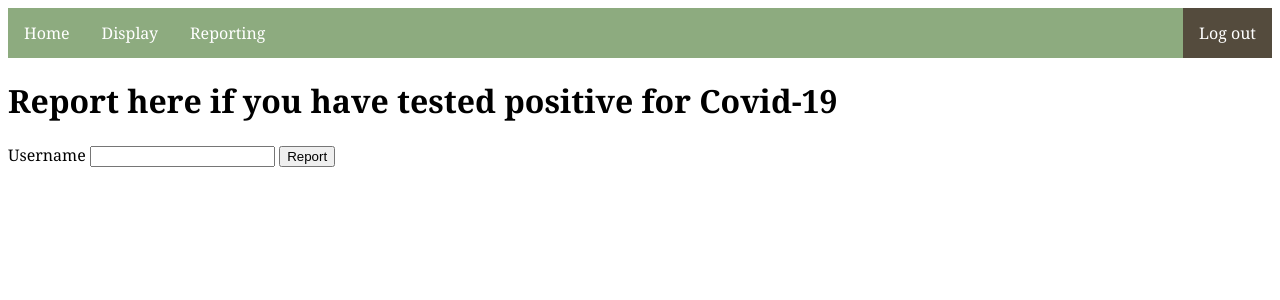
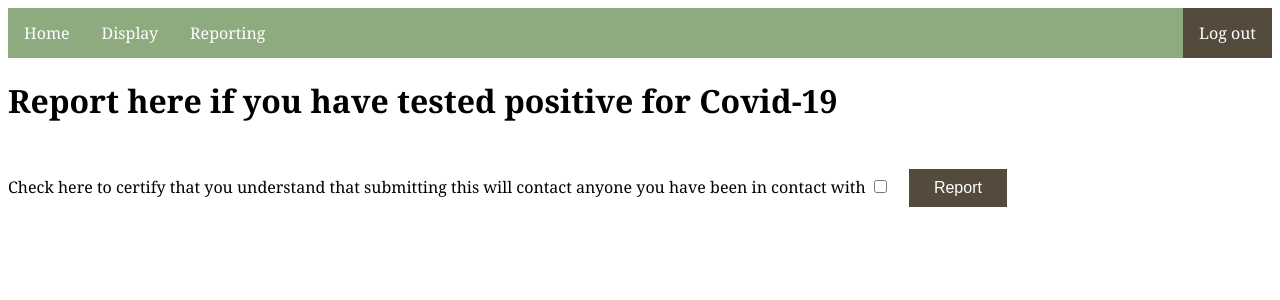
Before and after one commit to ryan-moll/Covid-19-Automated-Contact-Tracing-Service, a Flask app: page /report in a window 1280 px wide. Shown: the top 300 px of the page. Run offline with Flask 2, Linux system fonts and the light colour scheme; the visitor is signed in with stand-in values (Sample User, id 1); parts of the project's set-up code (start-up, migrations or seed data) failed here and were passed over; some libraries are stand-ins or nearby versions.

Commit message:
Added comments to html files. Made it so you can only report a positive test for yourself.

```diff
--- a/app.py
+++ b/app.py
@@ -131,7 +131,7 @@ class UserForm(Form):
 
 
 class LoginForm(UserForm):
-    submit = SubmitField('log in')
+    submit = SubmitField('log in') # Not sure this is ever used
 
 
 class RegistrationForm(UserForm):
@@ -144,6 +144,9 @@ class DisplayForm(Form):
 class TestingForm(FlaskForm):
     unit = BooleanField('Unit tests')
     database = BooleanField('Database connection test')
+
+class ReportForm(FlaskForm):
+    verify = BooleanField('Check here to certify that you understand that submitting this will contact anyone you have been in contact with')
 
 
 ###################################################
@@ -329,14 +332,20 @@ def send():
 @app.route('/report', methods=['GET', 'POST'])
 @login_required
 def report():
-    form = Form()
+    form = ReportForm()
     if form.validate_on_submit():  # Checks to see if a valid form is received from report.html
-        username = form.username.data.lower()
-        infected = get_user(username)  # Get the User() object for the given username
-        if not infected:  # There is no existing user with the given username
-            emsg = "No user found. Check that you spelled the username correctly and try again."
+        if not form.verify.data:
+            emsg = "Please check the verification box before submitting."
             flash(emsg)
             return render_template('report.html', form=form)
+        # username = form.username.data.lower()
+        # infected = get_user(username)  # Get the User() object for the given username
+        # if not infected:  # There is no existing user with the given username
+        #     emsg = "No user found. Check that you spelled the username correctly and try again."
+        #     flash(emsg)
+        #     return render_template('report.html', form=form)
+        username = current_user.username
+        infected = get_user(username)
 
         sql = "UPDATE user_id SET user_status = 1 WHERE name LIKE '%s';" % (username)
         db.query(sql)  # Update the user status in the database to '1' to indicate thate they're infected
@@ -395,8 +404,6 @@ def testing():
             emsg = "Database connection test passed."
             flash(emsg)
     return render_template('testing.html', form=form)
-
-
 
 
 ###################################################
--- a/static/style.css
+++ b/static/style.css
@@ -43,6 +43,8 @@ li a:hover:not(.active) {
   text-decoration: none;
   display: inline-block;
   font-size: 16px;
+  margin-left: 15px;
+  margin-top: 25px;
 }
 
 /* https://www.w3schools.com/howto/howto_js_alert.asp */
--- a/templates/report.html
+++ b/templates/report.html
@@ -9,7 +9,10 @@ Reporting webpage. Contains a form that is handled by app.py on submission for u
     <link rel="stylesheet" href="/static/style.css" />
 </head>
 <body>
-    <!-- Redirect banner. Provides links to other locations on the website based on whether the user is logged in -->
+    <!--
+    Nav bar: Provides links to other locations on the website based on whether the user is logged in
+    https://www.w3schools.com/css/css_navbar_horizontal.asp
+    -->
     <ul>
         {% if current_user.is_anonymous %}
             <li><a href="/display">Display</a></li>
@@ -24,15 +27,18 @@ Reporting webpage. Contains a form that is handled by app.py on submission for u
     <h1>Report here if you have tested positive for Covid-19</h1>
 
     <!--
-    creates a text box that the user puts their user name into
+    Form declaration: Creates a text box that the user puts their user name into
     it then sends that username ID to the python file to perform the query to the database
     -->
     <form method='POST'>
-      {{ form.csrf_token }}
-      {{ form.username.label }} {{ form.username(size=20) }}
-    <input type="submit" value="Report">
+        {{ form.csrf_token }}
+        {{ form.verify.label }} {{ form.verify(size=20) }}
+    <input type="submit" value="Report" class="button">
     </form>
 
+    <!--
+    Message flashing: Prints closable messages to the user from app.py
+    -->
     <div>
         {% with messages = get_flashed_messages() %}
             {% if messages %}
```
Also changed, not shown: templates/display.html (+8 -2 lines), templates/location.html (+8 -2 lines), templates/login.html (+8 -2 lines), templates/register.html (+8 -2 lines), templates/testing.html (+8 -3 lines).
